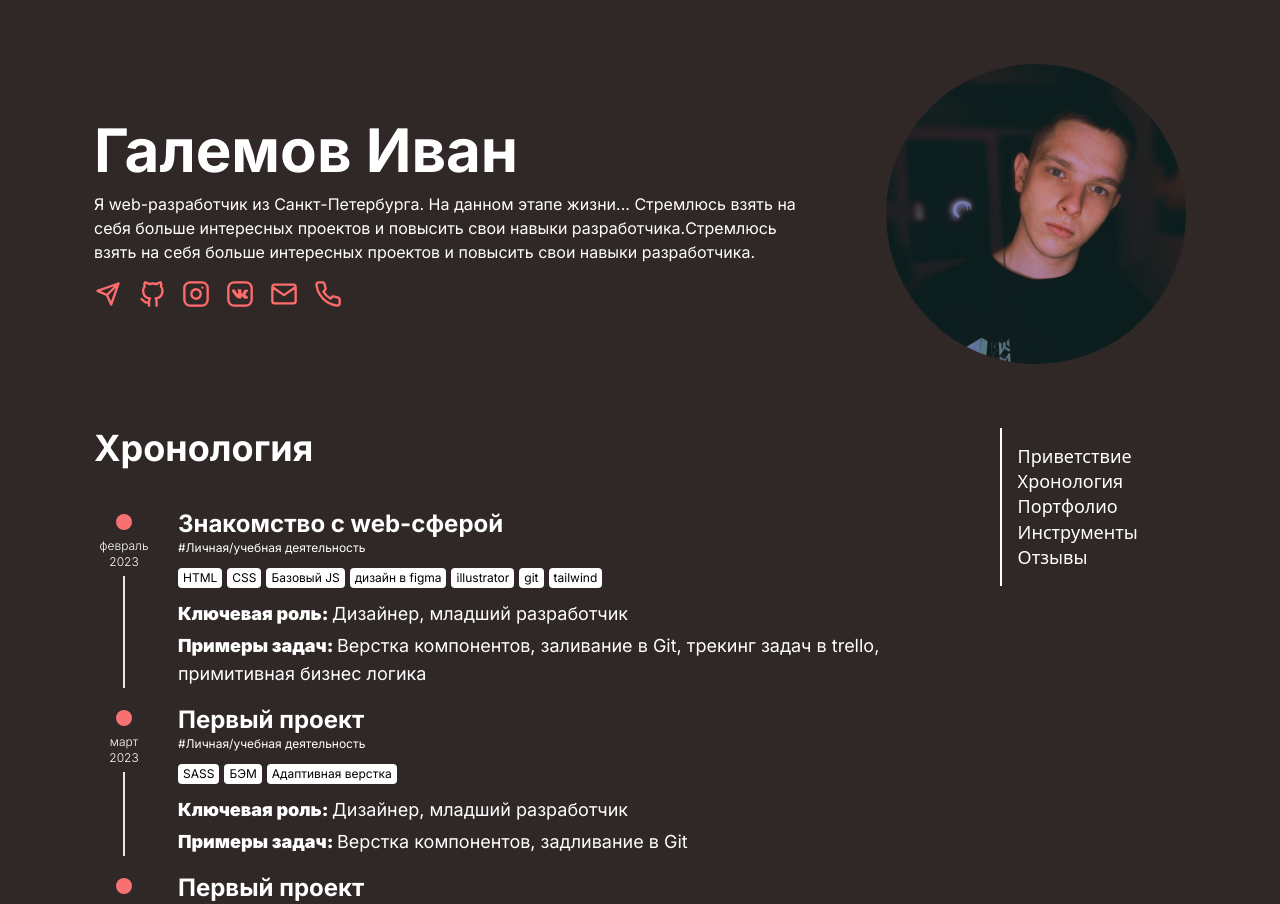
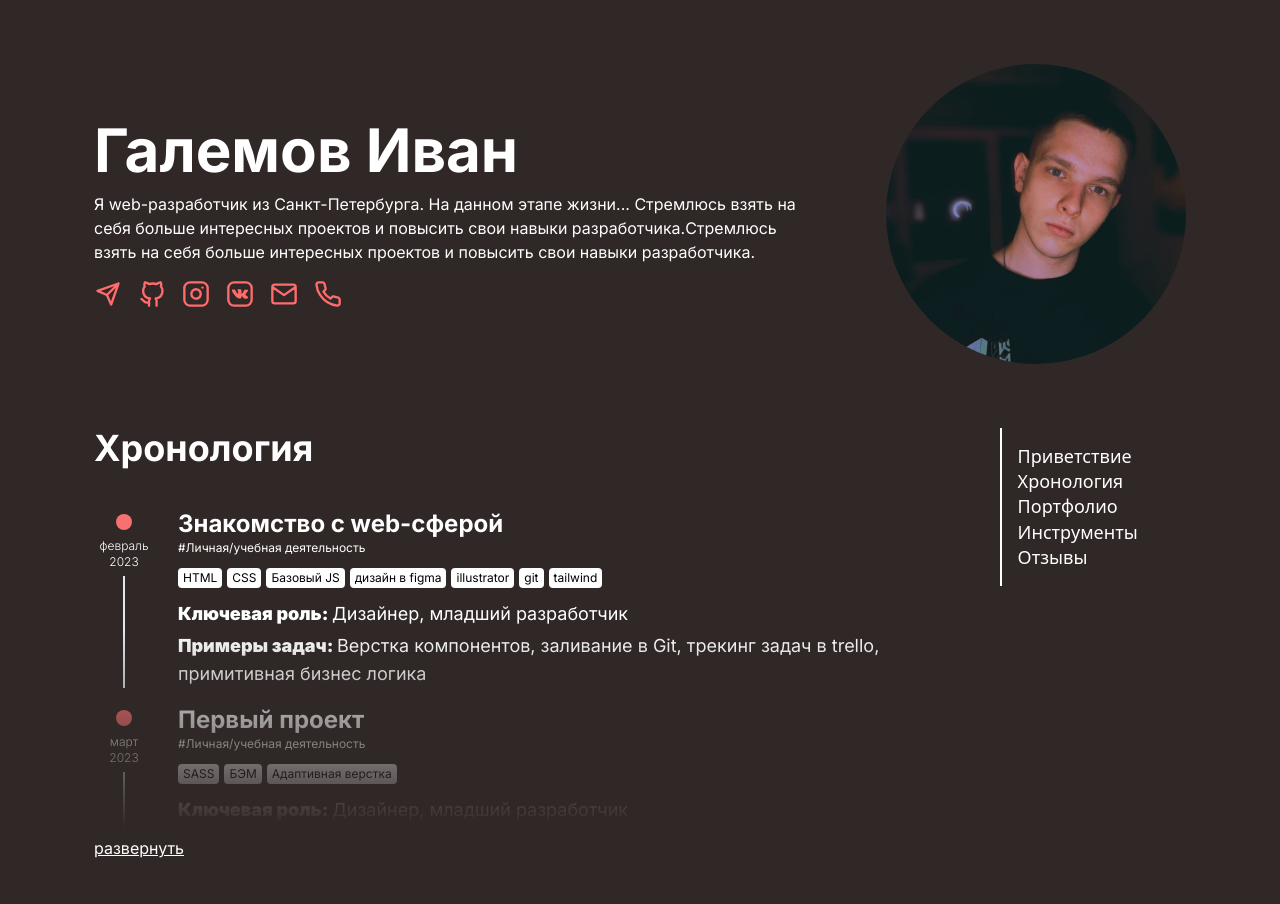
Before and after one commit to frontsinfin/Portfolio, a Next.js app in the folder client/: page / in a window 1280 px wide. Shown: the top 904 px of the page. Built offline with nearby package versions, Linux system fonts and the light colour scheme.

Commit message:
fix: unfold chronology animate

```diff
--- a/client/src/app/components/UnfoldContainer.tsx
+++ b/client/src/app/components/UnfoldContainer.tsx
@@ -6,15 +6,16 @@ interface UnfoldContainerProps {
 }
 
 const UnfoldContainer: React.FC<UnfoldContainerProps> = ({ children }) => {
-  const [unfold, setUnfold] = useState(true);
+  const [unfold, setUnfold] = useState(false);
   const isUnfold = () => {
     setUnfold(!unfold);
   };
   return (
     <div className="flex flex-col gap-2 items-start">
       <section
-        className="flex flex-col gap-4 md:gap-10 h-[400px] overflow-hidden"
-        style={{ height: unfold ? "auto" : "400px" }}
+        className={`flex flex-col gap-4 md:gap-10 overflow-hidden ${
+          unfold ? "unfold_chronology__active" : "unfold_chronology"
+        }`}
       >
         {children}
       </section>
--- a/client/src/app/globals.css
+++ b/client/src/app/globals.css
@@ -45,6 +45,30 @@
     border: none;
   }
 }
+.unfold_chronology {
+  transition: max-height 0.1s ease;
+  position: relative;
+  max-height: 400px;
+}
+.unfold_chronology__active {
+  transition: max-height 0.1s ease;
+  max-height: 100%;
+}
+
+.unfold_chronology::after {
+  content: "";
+  position: absolute;
+  background: linear-gradient(
+    0deg,
+    rgba(48, 39, 39, 1) 0%,
+    rgba(255, 255, 255, 0) 50%
+  );
+  top: 0;
+  left: 0;
+  width: 100%;
+  height: 100%;
+}
+
 .portfolio_container {
   min-width: 48%;
 }
@@ -64,11 +88,18 @@
   overflow: auto;
 }
 .portfolio_image {
+  transition: transform 0.2s ease;
   border-radius: 8px;
+}
+.portfolio_image:hover {
+  transform: scale(0.99, 0.99);
 }
 .portfolio_image__active {
   width: 70%;
   height: min-content;
+}
+.portfolio_image__active:hover {
+  transform: none;
 }
 
 .portfolio_close {
```
